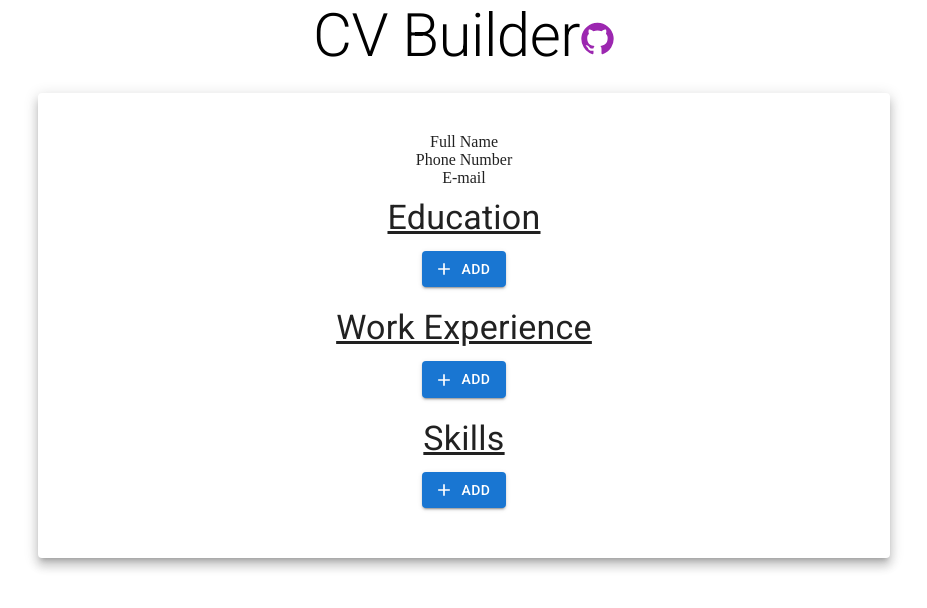
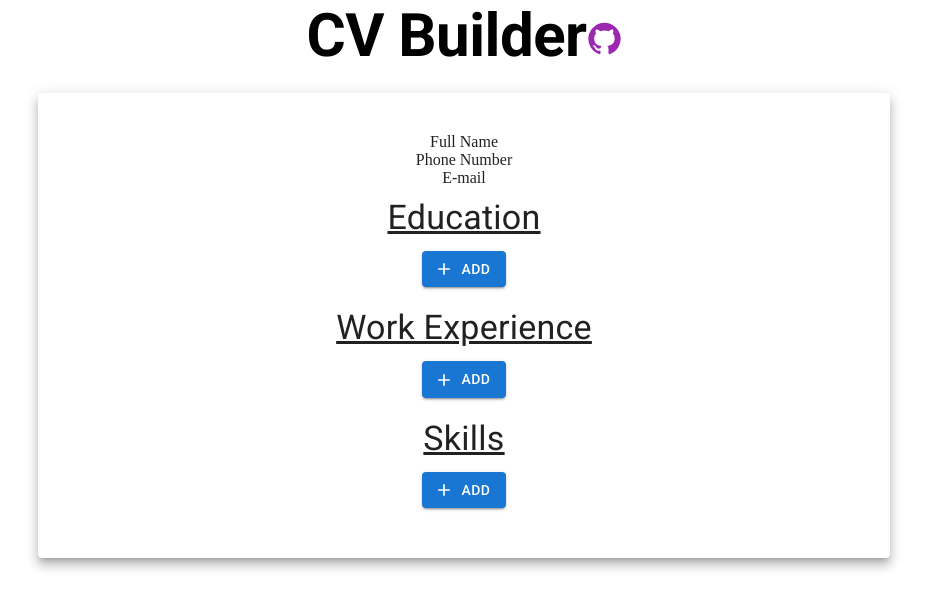
Before and after one commit to adkenney/CV-Application, a React (Create React App) app in the folder cv-project/: page / in a window 1280 px wide. Shown: the top 608 px of the page, without its empty margins (176-1103 px from the left). Built offline with nearby package versions, Linux system fonts and the light colour scheme.

Commit message:
Edit styles for CV and SkillDisplay

```diff
--- a/cv-project/src/components/CV.js
+++ b/cv-project/src/components/CV.js
@@ -12,7 +12,12 @@ import GitHubIcon from "@mui/icons-material/GitHub";
 const CV = () => {
   return (
     <Container>
-      <Typography variant="h2" align="center" gutterBottom>
+      <Typography
+        sx={{ fontWeight: "bold" }}
+        variant="h2"
+        align="center"
+        gutterBottom
+      >
         CV Builder
         <a
           rel="noreferrer"
--- a/cv-project/src/components/SkillDisplay.js
+++ b/cv-project/src/components/SkillDisplay.js
@@ -1,16 +1,11 @@
 import React from "react";
-import Container from "@mui/material/Container";
-import Button from "@mui/material/Button";
 import RemoveCircleOutlineIcon from "@mui/icons-material/RemoveCircleOutline";
-import useStyles from "../styles/styles";
 
 const SkillDisplay = (props) => {
-  const classes = useStyles();
   return (
-    <Container>
-      <Button
-        variant="contained"
-        endIcon={
+    <div>
+      <div>
+        {props.data.skillText}
         <RemoveCircleOutlineIcon
           fontSize="small"
           color="secondary"
@@ -18,11 +13,8 @@ const SkillDisplay = (props) => {
             props.handleDelete(props.data.id);
           }}
         />
-        }
-      >
-        {props.data.skillText}
-      </Button>
-    </Container>
+      </div>
+    </div>
   );
 };
 
```
Lines whose indentation alone changed are shown as unchanged.
